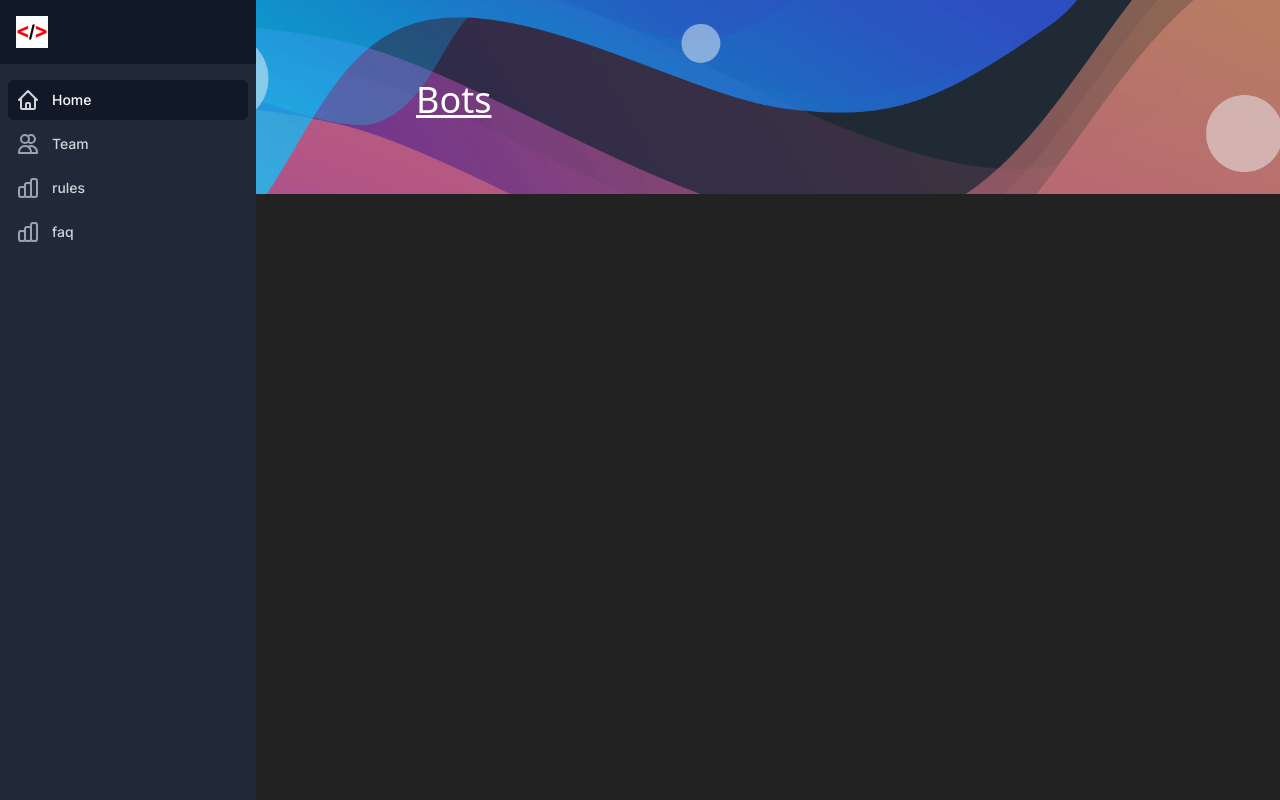
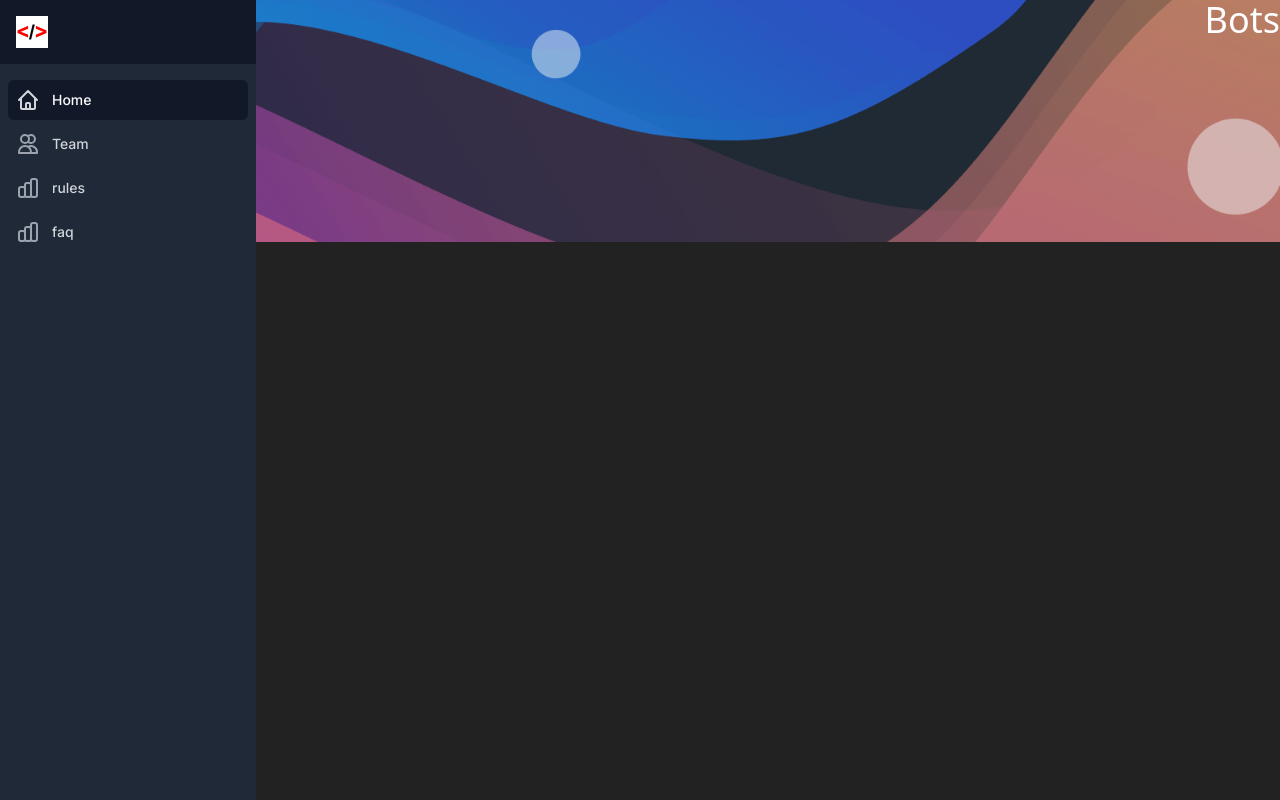
Before and after one commit to Superriot/coding.global-web, a Next.js app: page /bot in a window 1280 px wide. Built offline with nearby package versions, Linux system fonts and the light colour scheme.

Commit message:
fix: banner

```diff
--- a/src/components/layout/Sidebar.tsx
+++ b/src/components/layout/Sidebar.tsx
@@ -7,7 +7,6 @@ import {
   UsersIcon,
   XIcon,
 } from '@heroicons/react/outline';
-import Image from 'next/image';
 import { Fragment, useState } from 'react';
 
 import gif from '../../../public/images/Banner/pp.png';
@@ -131,9 +130,9 @@ export default function Sidebar({ children }: { children: React.ReactNode }) {
           </Dialog>
         </Transition.Root>
         {/* Static sidebar for desktop */}
-        <div className='hidden md:fixed md:inset-y-0 md:flex md:w-64 md:flex-col'>
+        <div className='relative z-50 hidden md:fixed md:inset-y-0 md:flex md:w-64 md:flex-col'>
           {/* Sidebar component, swap this element with another sidebar if you like */}
-          <div className='flex min-h-0 flex-1 flex-col bg-gray-800'>
+          <div className=' flex min-h-0 flex-1 flex-col bg-gray-800'>
             <div className='flex h-16 flex-shrink-0 items-center bg-gray-900 px-4'>
               <img
                 className='h-8 w-auto'
@@ -170,17 +169,7 @@ export default function Sidebar({ children }: { children: React.ReactNode }) {
             </div>
           </div>
         </div>
-        <div className='flex flex-col md:pl-64'>
-          <div className='relative'>
-            <Image src={gif} objectFit='cover' alt='sdfasd' />
-            <div className='absolute top-20 ml-40 font-sans text-4xl '>
-              <div className='flex items-center justify-center text-white underline'>
-                Bots
-                <div className='mt'></div>
-              </div>
-            </div>
-          </div>
-        </div>{' '}
+
         <button
           type='button'
           className='border-r border-gray-200 px-4 text-gray-500 focus:outline-none focus:ring-2 focus:ring-inset focus:ring-indigo-500 md:hidden'
@@ -227,8 +216,13 @@ export default function Sidebar({ children }: { children: React.ReactNode }) {
       </div>
 
       <main className='flex-1'>
-        <div className='py-6'>
-          <div className='mx-auto max-w-7xl px-4 sm:px-6 md:px-8'></div>
+        <div className='relative z-0'>
+          <img src={gif.src} className='w-full' alt='sdfasd' />
+          <div className='absolute top-0 right-0 font-sans text-4xl text-white'>
+            Bots
+          </div>
+        </div>
+        <div className='mx-auto max-w-7xl px-4 sm:px-6 md:px-8'>
           <div className='mx-auto max-w-7xl px-4 sm:px-6 md:px-8'>
             {children}
           </div>
```
